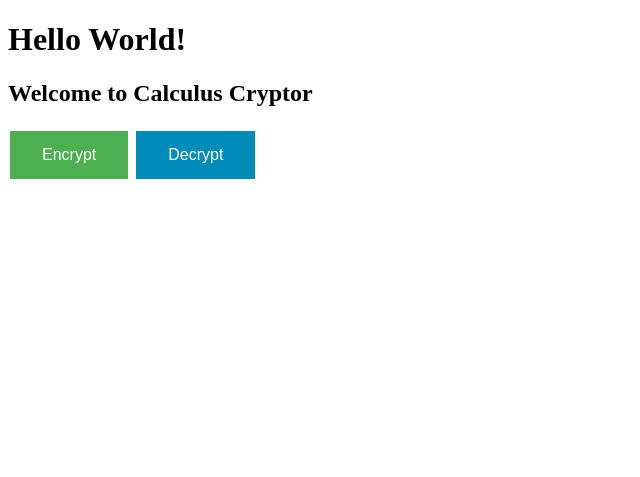
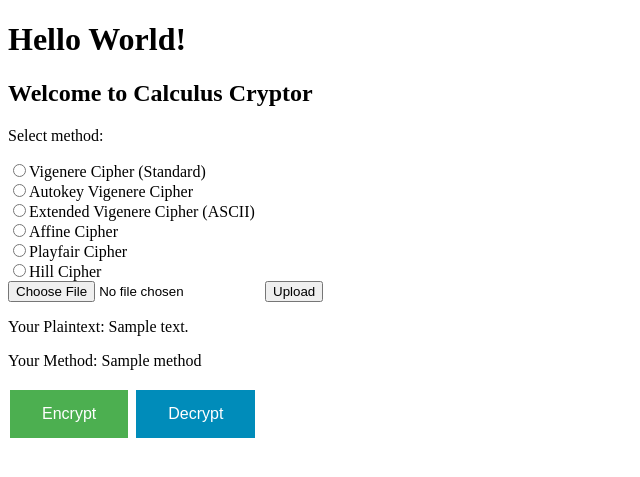
Before and after one commit to almeizaarvin/tugas1kripto, a Flask app: template templates/index.html in a window 1280 px wide. Shown: the top 477 px of the page, without its empty margins (0-640 px from the left). Run offline with Flask 2, Linux system fonts and the light colour scheme; the template is opened without the code that fills it: most values are stand-ins (such as "Sample title", 1, 10 or a date in 2020).

Commit message:
Add file upload and crypto method

```diff
--- a/app.py
+++ b/app.py
@@ -1,9 +1,19 @@
-from flask import Flask, render_template
+from flask import Flask, render_template, request, redirect, url_for
 
 app = Flask(__name__, static_folder="static")
 
 
 
-@app.route('/')
-def hello():
+@app.route('/', methods=['GET', 'POST'])
+def upload_file():
+    if request.method == 'POST':
+        file = request.files['file']
+        method = request.form['method']
+        if file:
+            # Read the contents of the file
+            file_contents = file.read().decode('utf-8')
+            return render_template('index.html', text=file_contents, method=method)
     return render_template('index.html')
+
+if __name__ == '__main__':
+    app.run(debug=True)
--- a/templates/index.html
+++ b/templates/index.html
@@ -8,6 +8,27 @@
     <body>
         <h1>Hello World!</h1>
         <h2>Welcome to Calculus Cryptor</h2>
+
+        <p>Select method:</p>
+
+        <form action="/" method="post" enctype="multipart/form-data">
+            <input type="radio" name="method" value="Option 1" />Vigenere Cipher
+            (Standard)<br />
+            <input type="radio" name="method" value="Option 2" />Autokey
+            Vigenere Cipher<br />
+            <input type="radio" name="method" value="Option 3" />Extended
+            Vigenere Cipher (ASCII)<br />
+            <input type="radio" name="method" value="Option 4" />Affine
+            Cipher<br />
+            <input type="radio" name="method" value="Option 5" />Playfair
+            Cipher<br />
+            <input type="radio" name="method" value="Option 6" />Hill Cipher<br />
+            <input type="file" name="file" />
+            <input type="submit" value="Upload" />
+        </form>
+        <p>Your Plaintext: {{ text }}</p>
+        <p>Your Method: {{ method }}</p>
+
         <button class="button button1">Encrypt</button>
         <button class="button button2">Decrypt</button>
     </body>
```
